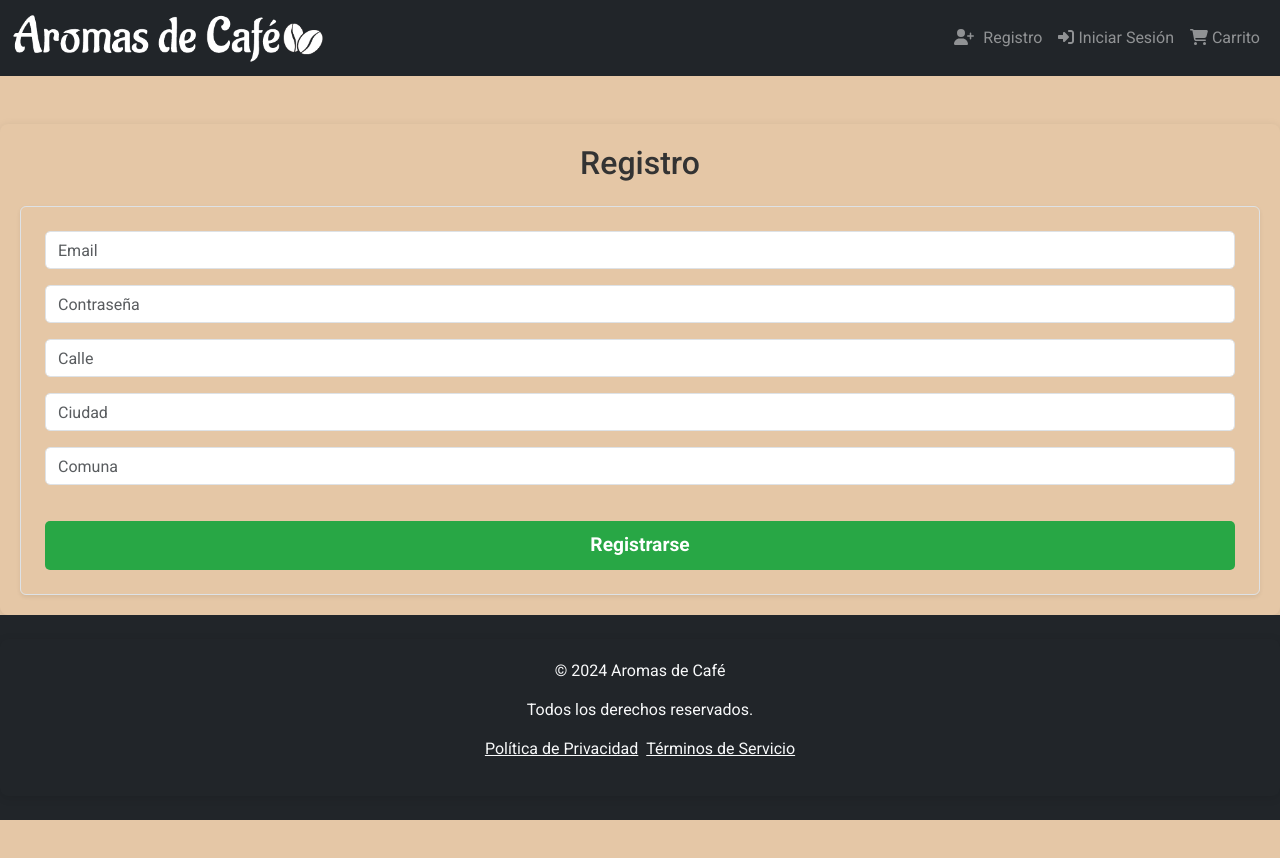
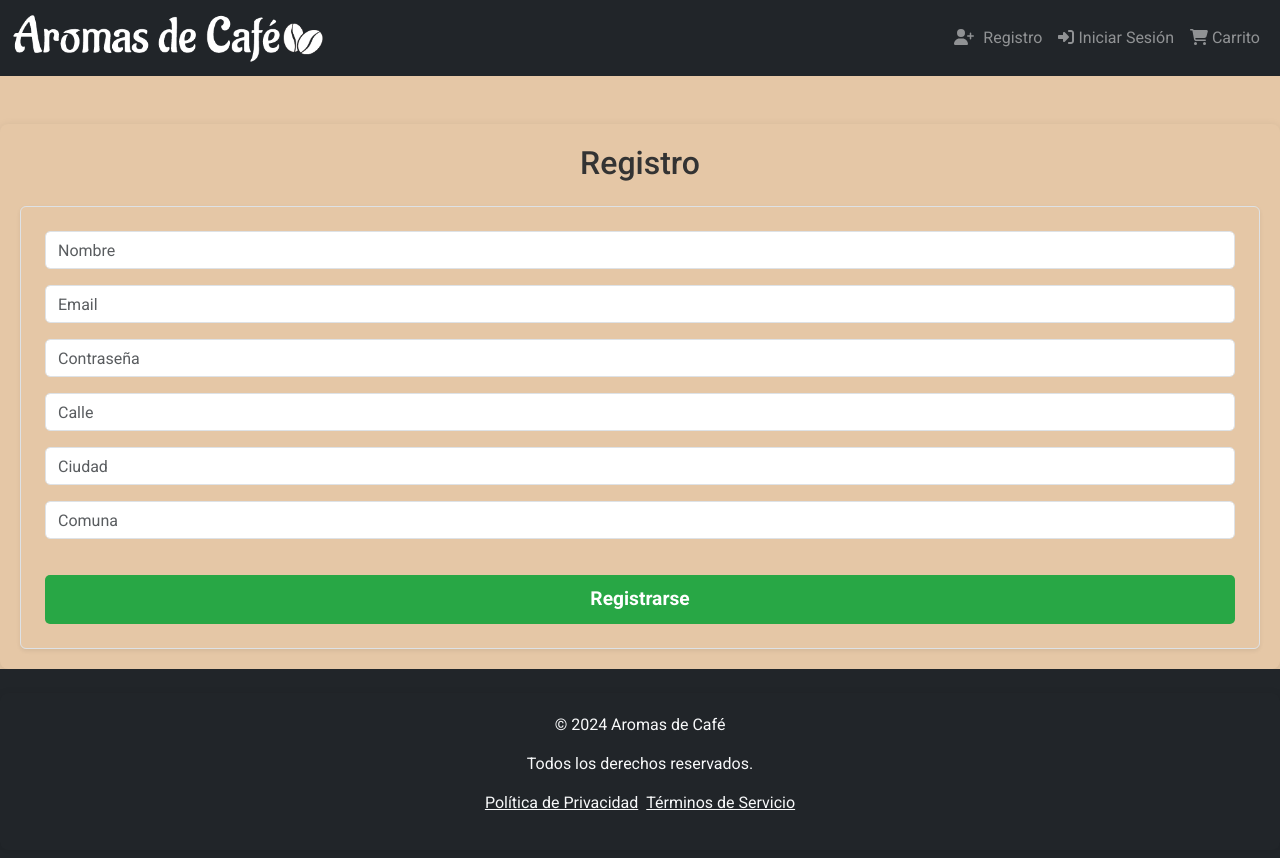
Before and after one commit to bernardpena/aromas-de-cafe, a React (Vite) app in the folder frontend/: page /register in a window 1280 px wide. Shown: the top 858 px of the page. Before the commit the page ends 820 px from the top, so only its background shows below. Built offline with nearby package versions, Linux system fonts and the light colour scheme; a web font is replaced by a local one.

Commit message:
Agregando seccion nombre al registro

```diff
--- a/frontend/src/components/Register.jsx
+++ b/frontend/src/components/Register.jsx
@@ -3,8 +3,9 @@ import '../assets/css/register.css';
 
 function Register() {
   const [formData, setFormData] = useState({
+    nombre: '',
     email: '',
-    password: '',
+    pass: '',
     calle: '',
     ciudad: '',
     comuna: ''
@@ -33,11 +34,14 @@ function Register() {
     <div className="container registro mt-5">
       <h2 className="text-center mb-4">Registro</h2>
       <form onSubmit={handleSubmit} className="border p-4 rounded shadow-sm">
+      <div className="mb-3">
+          <input type="text" name="name" className="form-control" placeholder="Nombre" onChange={handleChange} required />
+        </div>
         <div className="mb-3">
           <input type="email" name="email" className="form-control" placeholder="Email" onChange={handleChange} required />
         </div>
         <div className="mb-3">
-          <input type="password" name="password" className="form-control" placeholder="Contraseña" onChange={handleChange} required />
+          <input type="password" name="pass" className="form-control" placeholder="Contraseña" onChange={handleChange} required />
         </div>
         <div className="mb-3">
           <input type="text" name="calle" className="form-control" placeholder="Calle" onChange={handleChange} required />
```
